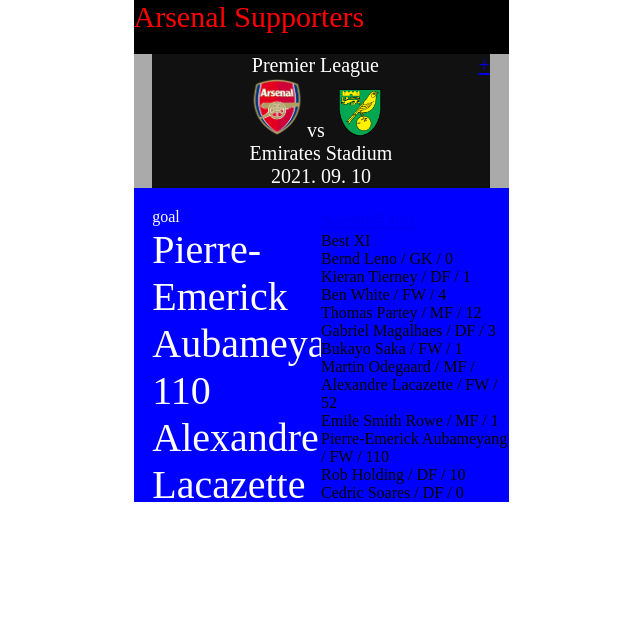
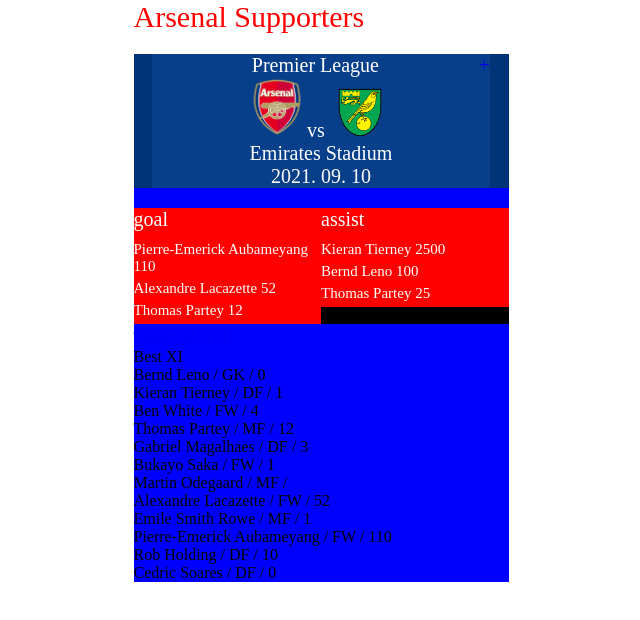
Before and after one commit to florence1920/ArsenalSupporters, a Vue app in the folder arsnalspp/: page /main in a window 1280 px wide. Shown: the top 620 px of the page, without its empty margins (319-959 px from the left). Built offline with nearby package versions, Linux system fonts and the light colour scheme.

Commit message:
css preview record

```diff
--- a/arsnalspp/public/index.html
+++ b/arsnalspp/public/index.html
@@ -5,6 +5,7 @@
     <meta http-equiv="X-UA-Compatible" content="IE=edge">
     <meta name="viewport" content="width=device-width,initial-scale=1.0">
     <link rel="icon" href="<%= BASE_URL %>favicon.ico">
+    <link rel="stylesheet" href="https://use.fontawesome.com/releases/v5.15.4/css/all.css" integrity="sha384-DyZ88mC6Up2uqS4h/KRgHuoeGwBcD4Ng9SiP4dIRy0EXTlnuz47vAwmeGwVChigm" crossorigin="anonymous">
     <title><%= htmlWebpackPlugin.options.title %></title>
   </head>
   <body>
--- a/arsnalspp/src/App.vue
+++ b/arsnalspp/src/App.vue
@@ -17,10 +17,9 @@
 
 <style>
   /* reset */
-  *, div, p, ul, li, section, body {list-style: none; margin: 0; padding: 0; box-sizing: border-box;}
+  *, div, p, ul, li, section, body {text-decoration: none; list-style: none; margin: 0; padding: 0; box-sizing: border-box;}
 
-  #app {width: 375px; background: #000; margin: 0 auto;}
+  #app {width: 375px; margin: 0 auto;}
   body {background: #fff;}
   .theme {color:red; font-size: 30px;}
-  .player_name {font-size:40px;}
 </style>
--- a/arsnalspp/src/components/GamePreview.vue
+++ b/arsnalspp/src/components/GamePreview.vue
@@ -34,8 +34,8 @@
 
 <style scoped>
     .theme {width: 100%; color: #fff; font-size: 20px;}
-    .theme .outer {background: #aaa;}
-    .theme .outer .inner_box {overflow: hidden; width: 90%; background: #111; margin: 20px auto; text-align: center;}
+    .theme .outer {background: #003377;}
+    .theme .outer .inner_box {overflow: hidden; width: 90%; background: #073F8A; margin: 20px auto; text-align: center;}
     .theme .outer .inner_box span {float: right;}
     .theme .outer .inner_box .preview p {display: inline;}
 </style>
--- a/arsnalspp/src/components/Record.vue
+++ b/arsnalspp/src/components/Record.vue
@@ -20,7 +20,6 @@
         </div>
 
     </div>
-
 
 </template>
 
@@ -65,9 +64,9 @@
 </script>
 
 <style scoped>
-    .outer {width: 100%; background: #aaa;}
-    .outer .inner {width: 90%; background: #000; margin: 0 auto;}
-    .outer .inner .record {overflow: hidden;}
-    .record {width: 50%; float: left; color: #fff;}
-    .record li ul {}
+    .outer {color: #fff; background: #aaa;}
+    .outer .inner {overflow: hidden;  background: #000; margin: 0 auto;}
+    .outer .inner .record li ul {float: left; width: 50%; background: red;}
+    .outer .inner .record li ul p {font-size: 20px; margin: 0 0 10px 0;}
+    .outer .inner .record .player_name p {font-size: 15px; margin: 5px 10px 5px 0;}
 </style>
```
